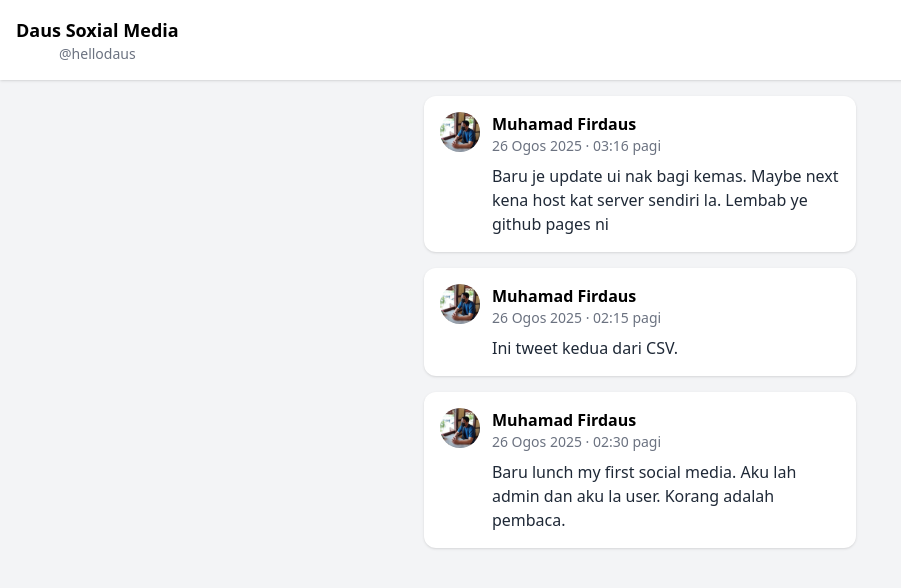
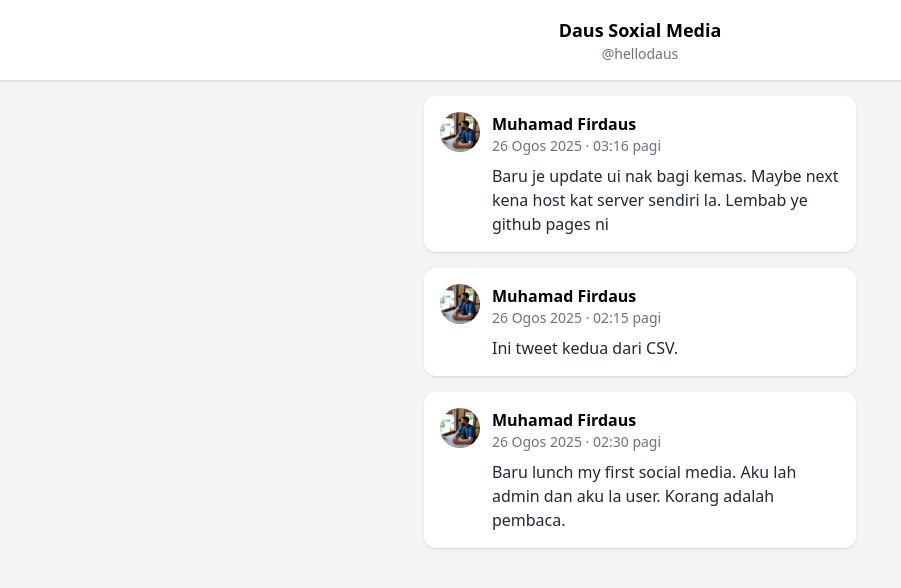
Before and after one commit to ausxf/social, a plain HTML site: page index.html in a window 1280 px wide. Shown: the whole page, without its empty margins (0-901 px from the left). Drawn offline with nearby package versions, Linux system fonts and the light colour scheme.

Commit message:
Update index.html

```diff
--- a/index.html
+++ b/index.html
@@ -15,13 +15,12 @@
 </head>
 <body class="bg-gray-100 font-sans">
   <!-- Header -->
-  <header class="bg-white text-center shadow p-4 flex items-center">
-
-    <div>
-      <h1 class="text-center font-bold text-lg">Daus Soxial Media</h1>
-      <p class="text-center text-gray-500 text-sm">@hellodaus</p>
-    </div>
-  </header>
+  <header class="bg-white text-center shadow p-4 flex flex-col items-center justify-center">
+  <div>
+    <h1 class="text-center font-bold text-lg">Daus Soxial Media</h1>
+    <p class="text-center text-gray-500 text-sm">@hellodaus</p>
+  </div>
+</header>
 
 
   <!-- Feed -->
```
